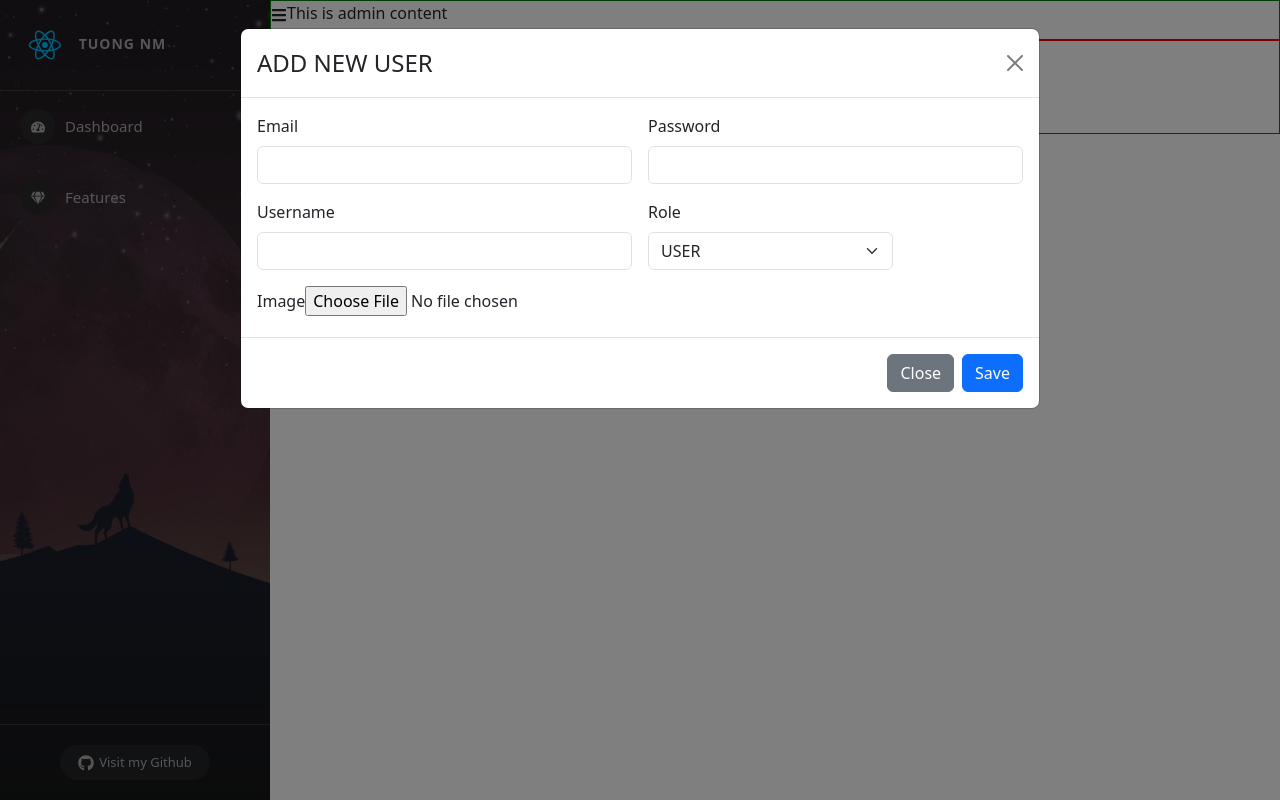
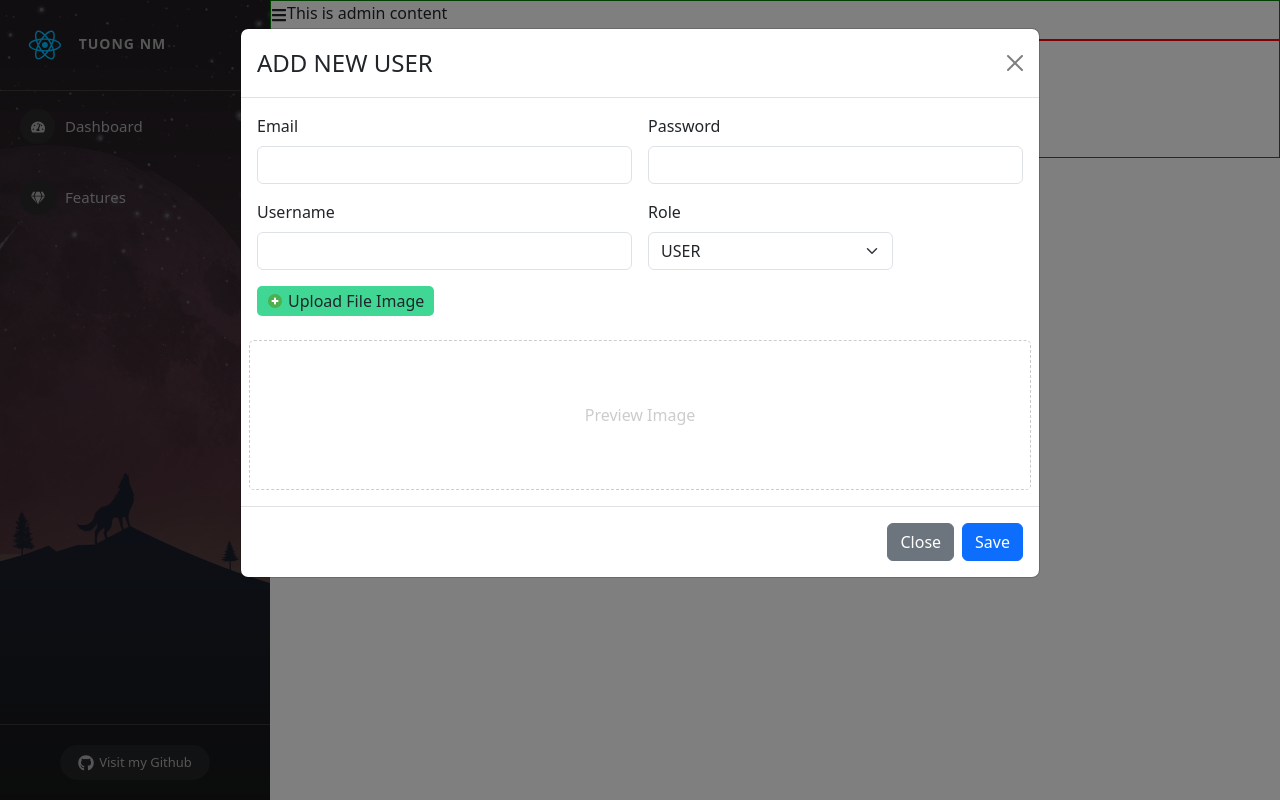
Before and after one commit to tuongnm2001/React_Ultimate, a React (Create React App) app: page /admins/manage-users in a window 1280 px wide. Both pictures are taken after a click on the button "Launch demo modal". Built offline with nearby package versions, Linux system fonts and the light colour scheme.

Commit message:
state hoa modal add new uswe

```diff
--- a/src/components/Admin/Content/ManageUser.js
+++ b/src/components/Admin/Content/ManageUser.js
@@ -1,4 +1,5 @@
 import ModalCreateUser from './ModalCreateUser';
+import './ManageUser.scss'
 
 const ManageUser = (props) => {
     return (
@@ -9,10 +10,11 @@
 
             <div className="users-content">
                 <button>Add New User</button>
-            </div>
 
-            <div>
-                Table
+                <div>
+                    Table
+                </div>
+
                 <ModalCreateUser />
             </div>
         </div>
--- /dev/null
+++ b/src/components/Admin/Content/ManageUser.scss
@@ -0,0 +1,37 @@
+.manage-user-container {
+    .users-content {}
+}
+
+.modal-add-user {
+    .img-preview {
+        height           : 150px;
+        border           : 1px dashed #ccc;
+        border-radius    : 5px;
+        display          : flex;
+        justify-content  : center;
+        align-items      : center;
+        color            : #ccc;
+
+        img {
+            max-width   : 100%;
+            max-height  : 100%;
+        }
+    }
+
+    .label-upload {
+        display        : flex;
+        gap            : 5px;
+        align-items    : center;
+        border         : 1px solid red;
+        width          : fit-content;
+        padding        : 3px 10px;
+        border-radius  : 5px;
+        background     : #2bd38ae5;
+        border         : none;
+        cursor         : pointer;
+
+        &:hover {
+            opacity  : 0.8;
+        }
+    }
+}
--- a/src/components/Admin/Content/ModalCreateUser.js
+++ b/src/components/Admin/Content/ModalCreateUser.js
@@ -1,6 +1,7 @@
 import React, { useState } from 'react';
 import Button from 'react-bootstrap/Button';
 import Modal from 'react-bootstrap/Modal';
+import { FcPlus } from 'react-icons/fc';
 
 const ModalCreateUser = () => {
     const [show, setShow] = useState(false);
@@ -8,6 +9,21 @@
     const handleClose = () => setShow(false);
     const handleShow = () => setShow(true);
 
+    const [email, setEmail] = useState('')
+    const [password, setPassword] = useState('')
+    const [username, setUsername] = useState('')
+    const [role, setRole] = useState('USER')
+    const [image, setImage] = useState('')
+    const [previewImage, setPreviewImage] = useState('')
+
+    const handleUploadImage = (event) => {
+        if (event.target && event.target.files && event.target.files[0]) {
+            setPreviewImage(URL.createObjectURL(event.target.files[0]))
+            setImage(event.target.files[0])
+        } else {
+            // setPreviewImage('')
+        }
+    }
 
     return (
         <>
@@ -20,6 +36,7 @@
                 onHide={handleClose}
                 size='lg'
                 backdrop='static'
+                className='modal-add-user'
             >
                 <Modal.Header closeButton>
                     <Modal.Title>ADD NEW USER</Modal.Title>
@@ -29,30 +46,64 @@
                     <form className="row g-3">
                         <div className="col-md-6">
                             <label className="form-label">Email</label>
-                            <input type="email" className="form-control" />
+                            <input
+                                value={email}
+                                type="email"
+                                className="form-control"
+                                onChange={(event) => setEmail(event.target.value)}
+                            />
                         </div>
+
 
                         <div className="col-md-6">
                             <label className="form-label">Password</label>
-                            <input type="password" className="form-control" />
+                            <input
+                                value={password}
+                                type="password"
+                                className="form-control"
+                                onChange={(event) => setPassword(event.target.value)}
+                            />
                         </div>
 
                         <div className="col-md-6">
                             <label className="form-label">Username</label>
-                            <input type="text" className="form-control" />
+                            <input
+                                value={username}
+                                type="text"
+                                className="form-control"
+                                onChange={(event) => setUsername(event.target.value)}
+                            />
                         </div>
 
                         <div className="col-md-4">
                             <label className="form-label">Role</label>
-                            <select className="form-select">
-                                <option selected value='USER'>USER</option>
+                            <select className="form-select" onChange={(event) => setRole(event.target.value)}>
+                                <option value='USER'>USER</option>
                                 <option value='ADMIN'>ADMIN</option>
                             </select>
                         </div>
 
                         <div className='col-md-12'>
-                            <label className="form-label">Image</label>
-                            <input type='file' />
+                            <label className="form-label label-upload" htmlFor='lableUpload'>
+                                <FcPlus /> Upload File Image
+                            </label>
+                            <input
+                                hidden
+                                type='file'
+                                id='lableUpload'
+                                onChange={(event) => handleUploadImage(event)}
+                            />
+                        </div>
+
+                        <div className='col-md-12 img-preview'>
+                            {
+                                previewImage ?
+                                    <img src={previewImage} />
+                                    :
+                                    <span>Preview Image</span>
+                            }
+
+
                         </div>
                     </form>
                 </Modal.Body>
```
